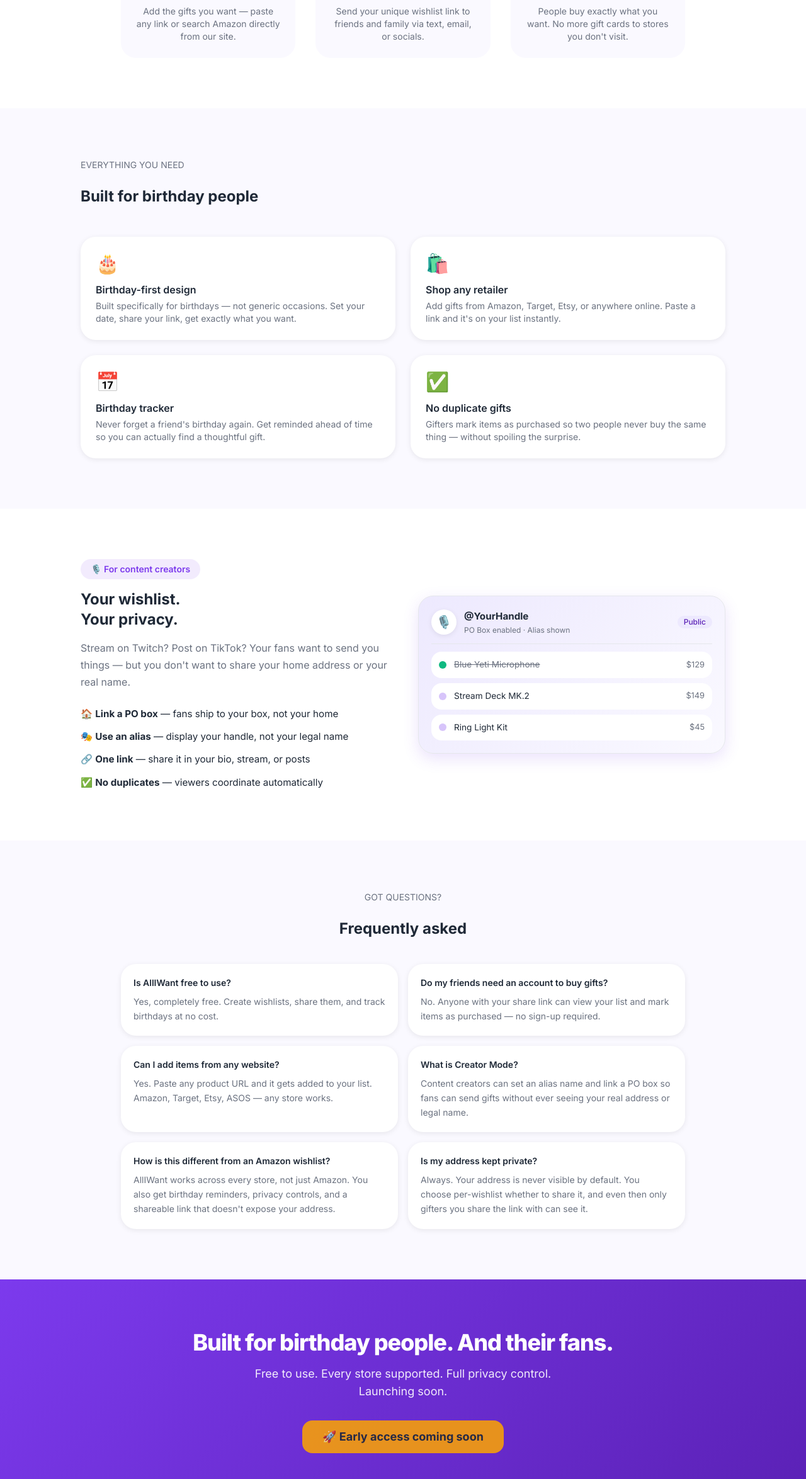
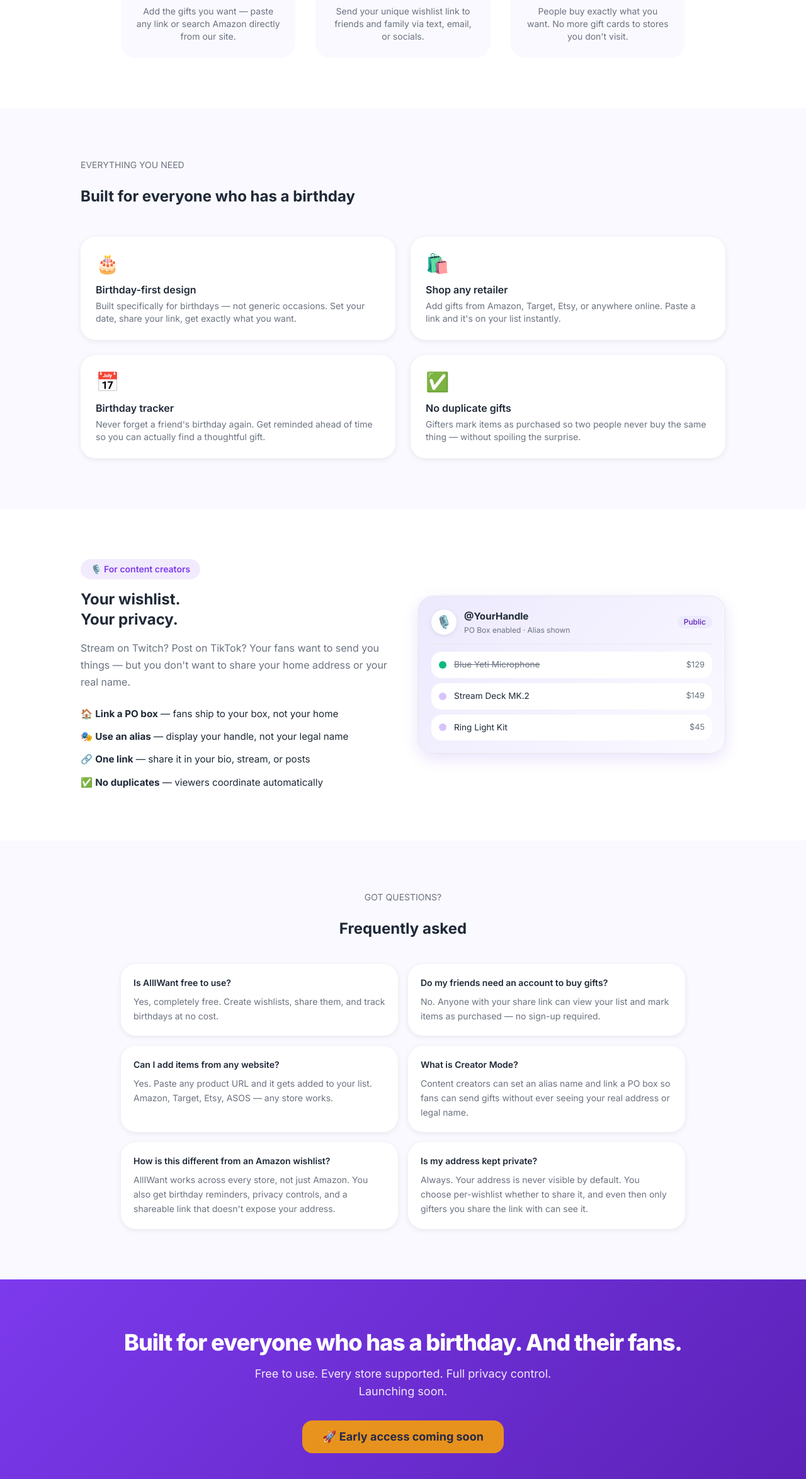
Before and after one commit to The1stAnthony/Wishlist, a React (Vite) app in the folder client/: page / in a window 1280 px wide. Shown: the part 881-3230 px from the top of the page at 63% size. Built offline with nearby package versions, Linux system fonts and the light colour scheme.

Commit message:
working alpha

```diff
--- a/client/src/pages/Home.jsx
+++ b/client/src/pages/Home.jsx
@@ -106,7 +106,7 @@ export default function Home() {
       <section className="features">
         <div className="features-inner">
           <p className="section-subtitle">EVERYTHING YOU NEED</p>
-          <h2 className="section-title">Built for birthday people</h2>
+          <h2 className="section-title">Built for everyone who has a birthday</h2>
           <div className="features-grid">
             {FEATURES.map((f) => (
               <div key={f.title} className="feature-card">
@@ -188,7 +188,7 @@ export default function Home() {
       {/* ── CTA ───────────────────────────────────────────────────────────── */}
       <section className="cta-section">
         <h2 className="cta-title">
-          {user ? 'Ready for your best birthday yet?' : 'Built for birthday people. And their fans.'}
+          {user ? 'Ready for your best birthday yet?' : 'Built for everyone who has a birthday. And their fans.'}
         </h2>
         <p className="cta-subtitle">
           {user
--- a/client/src/pages/Search.jsx
+++ b/client/src/pages/Search.jsx
@@ -49,6 +49,9 @@ export default function Search() {
 
   return (
     <div>
+      {/* ── Top banner ad ───────────────────────────────────────────────── */}
+      <AdBanner format="horizontal" />
+
       {/* ── Search hero ─────────────────────────────────────────────────── */}
       <div className="search-hero">
         <h1 className="search-hero-title">🔍 Find the perfect gift</h1>
@@ -126,8 +129,8 @@ export default function Search() {
           {/* ── Browse categories ──────────────────────────────────────── */}
           {categories.length > 0 && (
             <div style={{ marginTop: results ? '2rem' : '0' }}>
-              <p className="section-subtitle">BROWSE BY CATEGORY</p>
-              <h2 className="section-title" style={{ fontSize: '1.25rem' }}>
+              <p className="section-subtitle" style={{ textAlign: 'center' }}>BROWSE BY CATEGORY</p>
+              <h2 className="section-title" style={{ fontSize: '1.25rem', textAlign: 'center' }}>
                 What kind of gift are you looking for?
               </h2>
 
@@ -175,6 +178,8 @@ export default function Search() {
         <aside className="sidebar-ads ad-sidebar">
           <AdBanner format="sidebar" />
           <AdBanner format="sidebar" />
+          <AdBanner format="sidebar" />
+          <AdBanner format="sidebar" />
         </aside>
       </div>
     </div>
```
